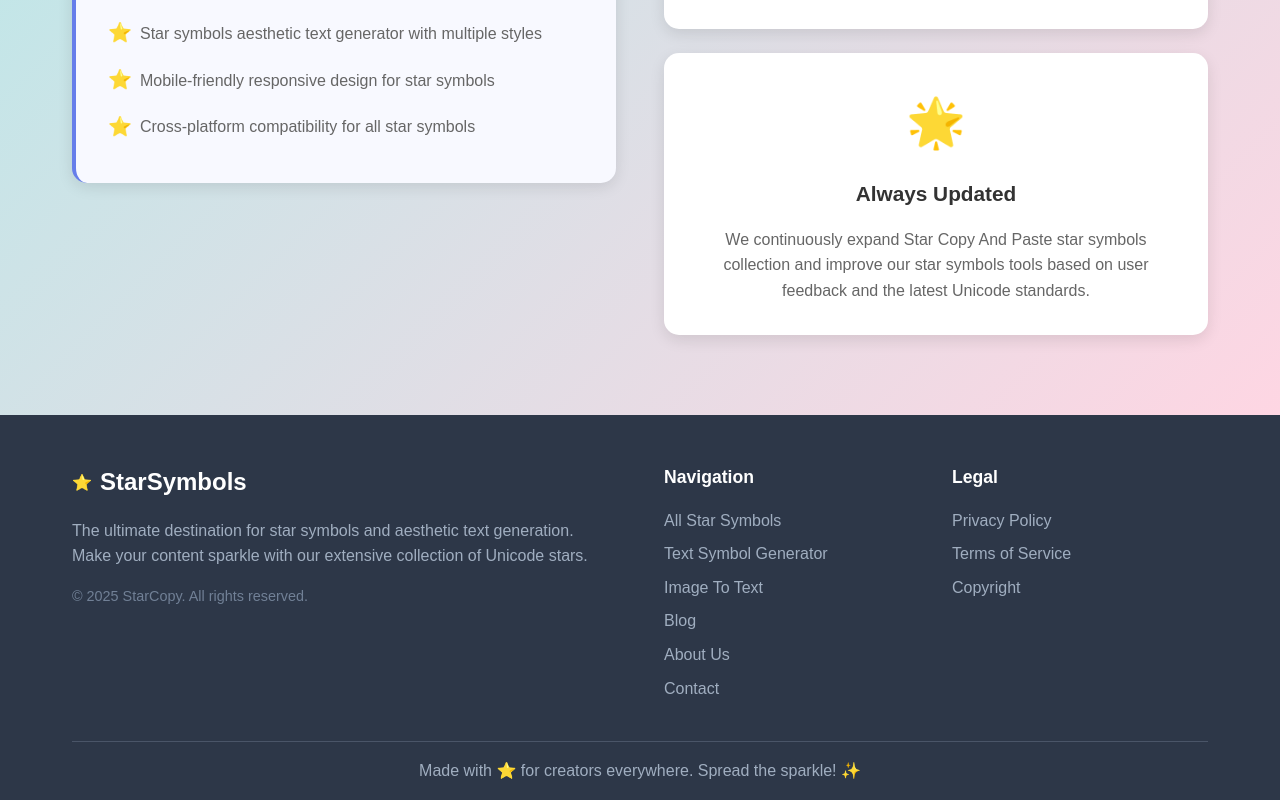
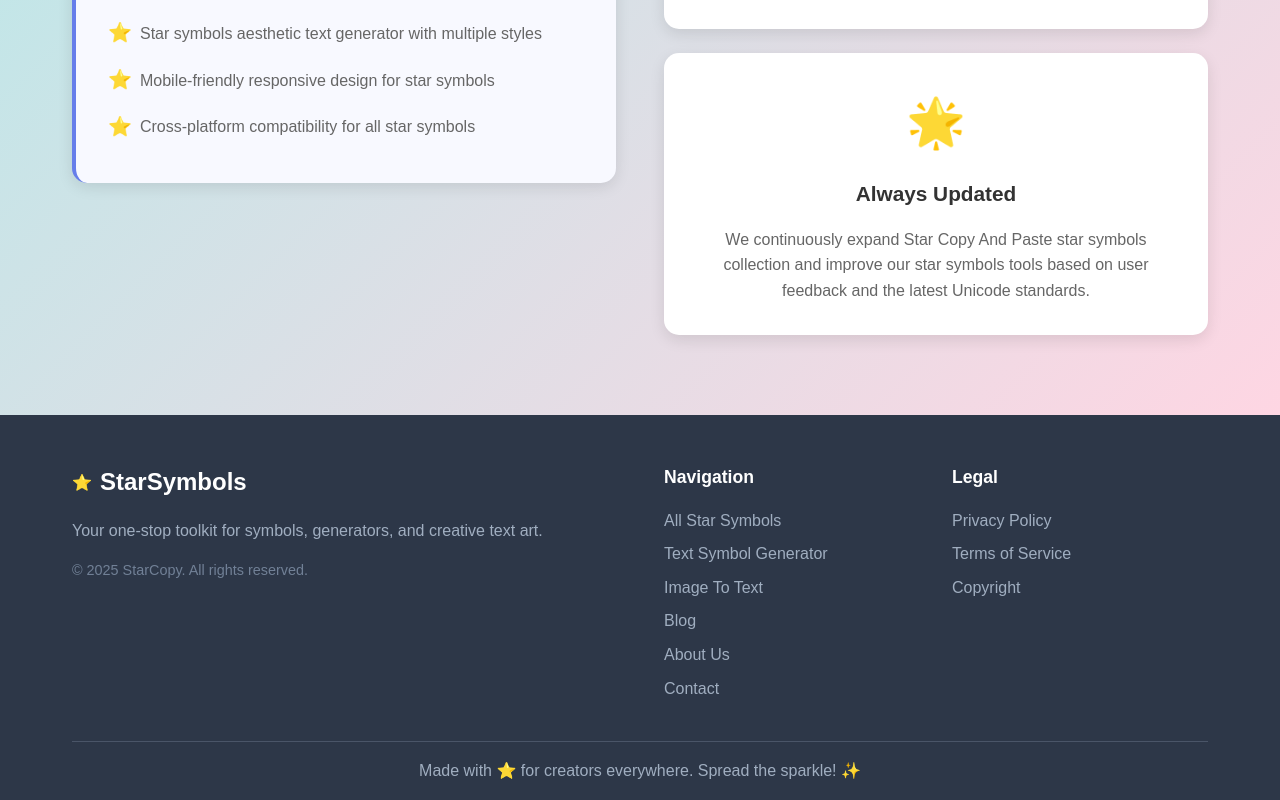
Before and after one commit to wyong32/StarSymbols, a Vue app: page / in a window 1280 px wide. Shown: the part 6238-7038 px from the top of the page. Built offline with nearby package versions, Linux system fonts and the light colour scheme.

Commit message:
修改footer about

```diff
--- a/src/components/AppFooter.vue
+++ b/src/components/AppFooter.vue
@@ -8,8 +8,7 @@
             <h3>StarSymbols</h3>
           </div>
           <p>
-            The ultimate destination for star symbols and aesthetic text generation. Make your
-            content sparkle with our extensive collection of Unicode stars.
+            Your one-stop toolkit for symbols, generators, and creative text art.
           </p>
           <div class="footer-copyright">© 2025 StarCopy. All rights reserved.</div>
         </div>
```
